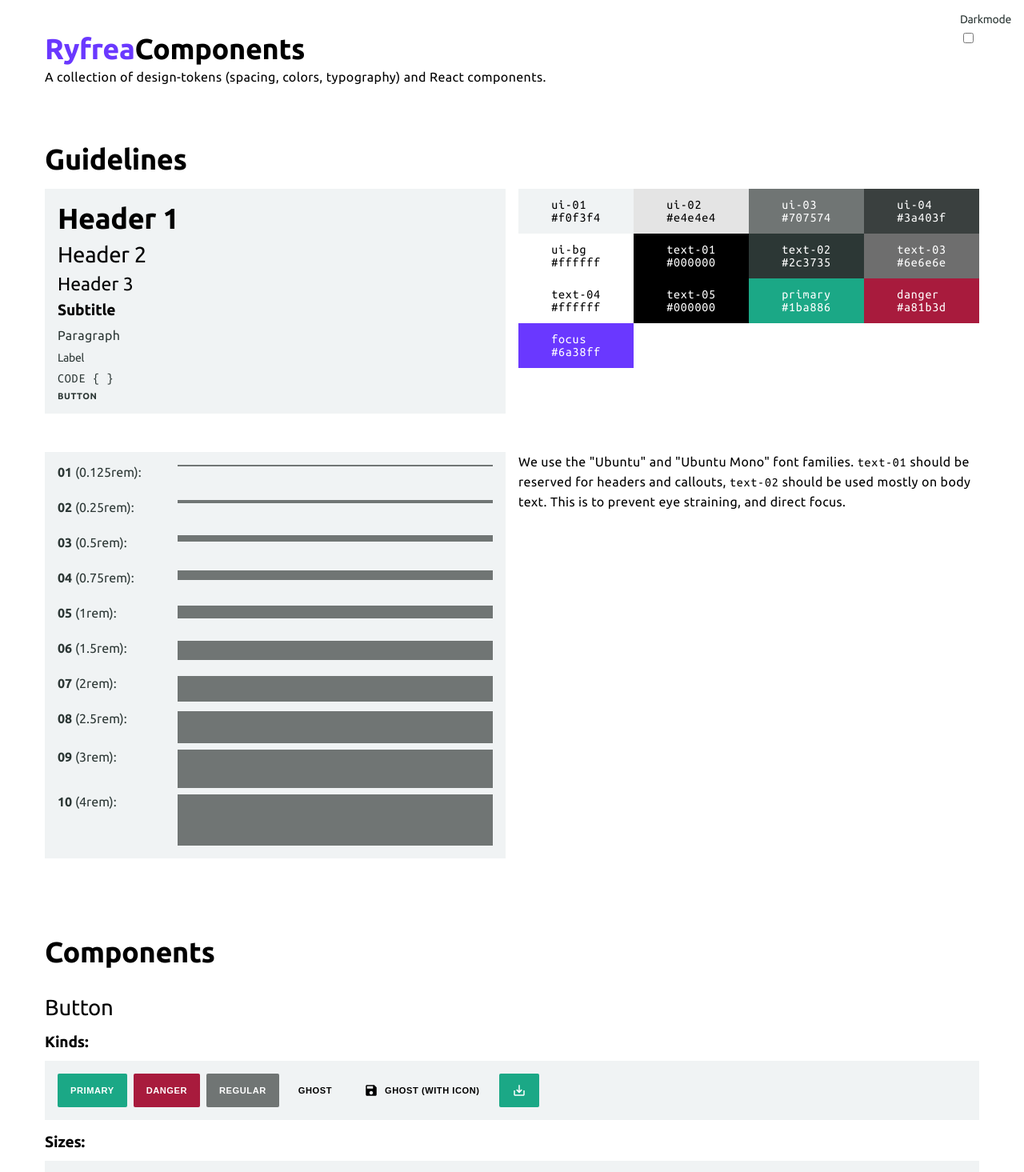
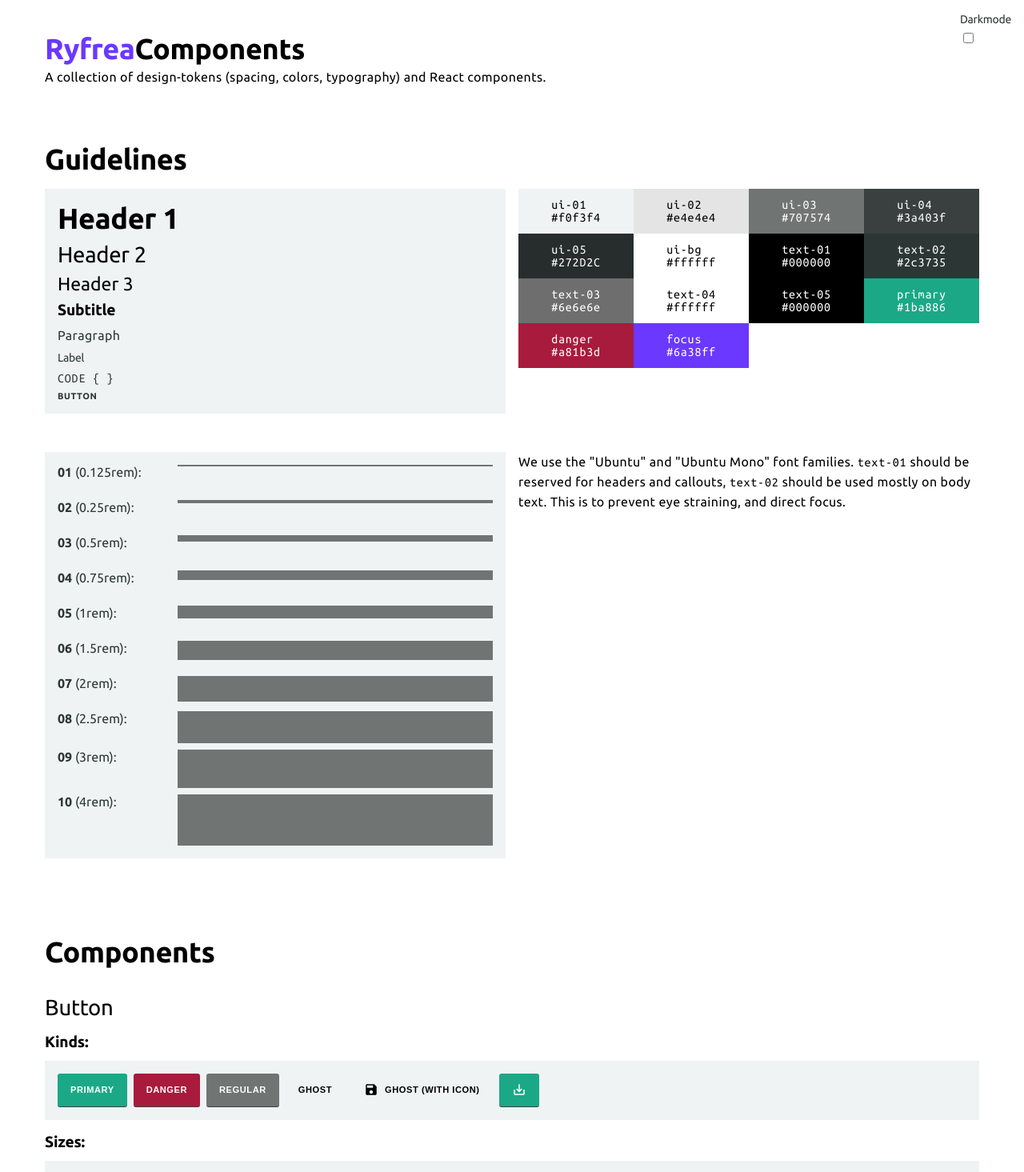
Before and after one commit to ryfylke-react-as/design, a React (Create React App) app: page / in a window 1280 px wide. Shown: the top 1465 px of the page at 80% size. Built offline with nearby package versions, Linux system fonts and the light colour scheme.

Commit message:
chore: Some updates

```diff
--- a/src/components/Button.tsx
+++ b/src/components/Button.tsx
@@ -87,11 +87,23 @@
   align-items: center;
   height: ${(props) => SIZE_TO_HEIGHT[props.size]};
   gap: ${(props) => SIZE_TO_GAP[props.size]};
+  border-bottom: 1px solid var(--c-ui-04);
+  ${(props) =>
+    props.kind === "ghost" &&
+    `
+    border-bottom-color:transparent;
+  `}
   ${applyFocusStyles}
   &:hover {
-    transition: background 0.1s ease-in-out;
+    transition: background 0.1s var(--ease-01);
     background: var(--c-ui-04);
     color: var(--c-text-04);
+    border-bottom: 1px solid var(--c-ui-05);
+    ${(props) =>
+      props.kind === "ghost" &&
+      `
+    border-bottom-color:transparent;
+  `}
   }
   &:active {
     background: #000;
--- a/src/components/Select.tsx
+++ b/src/components/Select.tsx
@@ -347,7 +347,7 @@
   background: var(--c-ui-01);
   max-height: 150px;
   overflow-y: auto;
-  animation: ${optionsContainerAnim} 0.15s ease-in-out;
+  animation: ${optionsContainerAnim} 0.15s var(--ease-01);
   transform-origin: top;
 
   &::-webkit-scrollbar {
--- a/src/components/TextInput.tsx
+++ b/src/components/TextInput.tsx
@@ -62,7 +62,7 @@
   border-radius: var(--roundness-01);
   outline: 1px solid transparent;
   outline-offset: -1px;
-  transition: outline 0.1s ease-in;
+  transition: outline 0.1s var(--ease-01);
   height: 36px;
   width: 200px;
   &:hover {
--- a/src/components/ToastProvider.tsx
+++ b/src/components/ToastProvider.tsx
@@ -146,7 +146,7 @@
   gap: var(--s-04);
   border: none;
   cursor: pointer;
-  animation: ${itemAnim} 0.25s ease-in-out;
+  animation: ${itemAnim} 0.25s var(--ease-01);
   perspective: 20px;
   width: 250px;
   align-items: center;
--- a/src/styled-utils.tsx
+++ b/src/styled-utils.tsx
@@ -22,6 +22,13 @@
       };
     `
     )}
+    ${Object.keys(tokens.easing).map(
+      (level) => css`
+      --ease-${String(level).padStart(2, "0")}: ${
+        tokens.easing[Number(level)]
+      };
+    `
+    )}
     ${Object.keys(tokens.colors.lm).map(
       (colorName) => css`
       --c-${colorName}: ${
@@ -43,7 +50,7 @@
 
 export const applyFocusStyles = css`
   &:focus {
-    transition: outline 0.1s ease-in-out;
+    transition: outline 0.1s var(--ease-01);
     outline: 2px solid var(--c-focus);
     outline-offset: 1px;
     position: relative;
--- a/src/tokens/colors.ts
+++ b/src/tokens/colors.ts
@@ -9,6 +9,7 @@
     "ui-02": "#3a403f",
     "ui-03": "#535757",
     "ui-04": "#717474",
+    "ui-05": "#838686",
     "ui-bg": "#0f0f10",
     "text-01": "#fff",
     "text-02": "#cacad3",
@@ -24,6 +25,7 @@
     "ui-02": "#e4e4e4",
     "ui-03": "#707574",
     "ui-04": "#3a403f",
+    "ui-05": "#272D2C",
     "ui-bg": "#ffffff",
     "text-01": "#000000",
     "text-02": "#2c3735",
--- /dev/null
+++ b/src/tokens/easing.ts
@@ -0,0 +1,3 @@
+export const easing: Record<number, string> = {
+  1: "cubic-bezier(0.65,0.05,0.36,1)",
+};
--- a/src/tokens/index.ts
+++ b/src/tokens/index.ts
@@ -1,4 +1,5 @@
 import { colors } from "./colors";
+import { easing } from "./easing";
 import { roundness } from "./roundness";
 import { spacing } from "./spacing";
 
@@ -6,6 +7,7 @@
   colors,
   roundness,
   spacing,
+  easing,
 };
 
 export default tokens;
--- a/src/tokens/roundness.ts
+++ b/src/tokens/roundness.ts
@@ -1,3 +1,6 @@
 export const roundness: Record<number, string> = {
-  1: "2px",
+  1: "3px",
+  2: "6px",
+  3: "12px",
+  4: "16px",
 };
--- a/src/types.ts
+++ b/src/types.ts
@@ -41,6 +41,7 @@
   | "ui-02"
   | "ui-03"
   | "ui-04"
+  | "ui-05"
   | "ui-bg"
   | "text-01"
   | "text-02"
```
